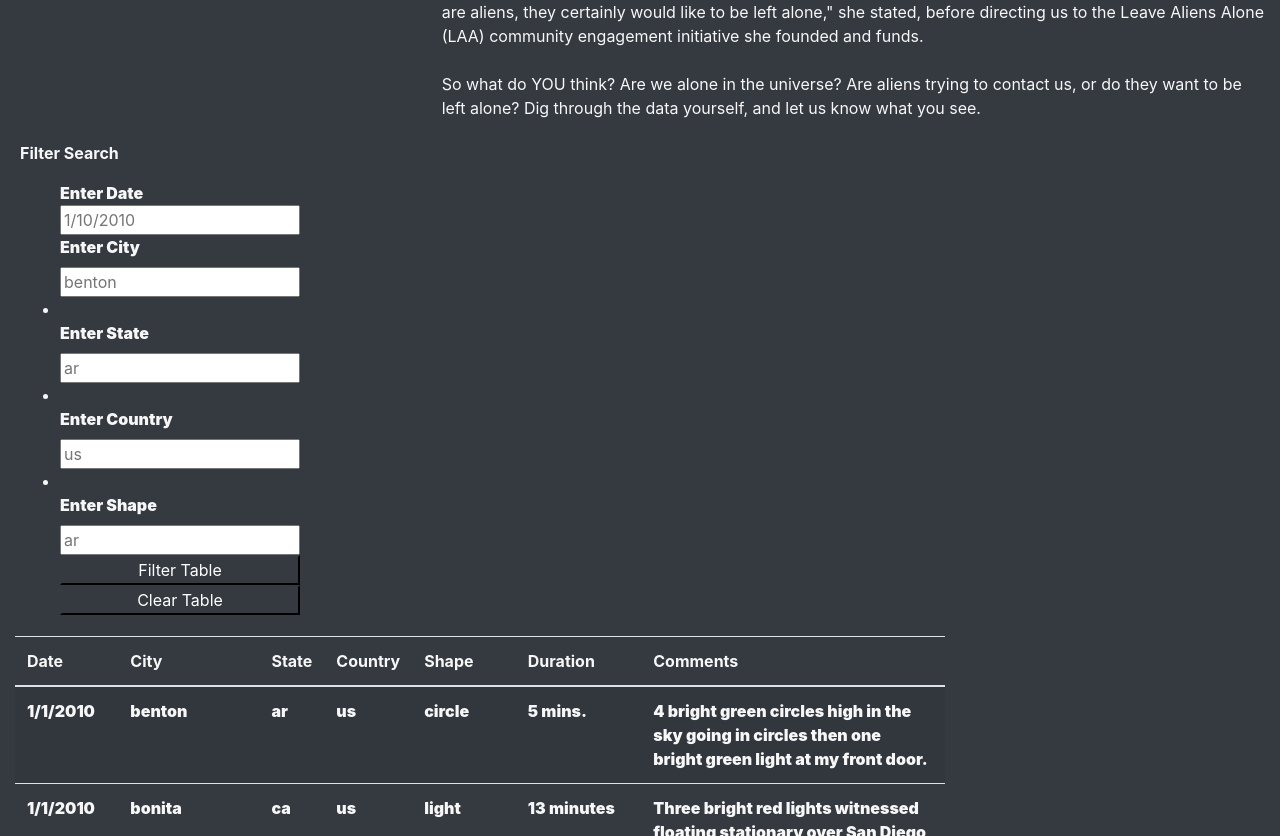
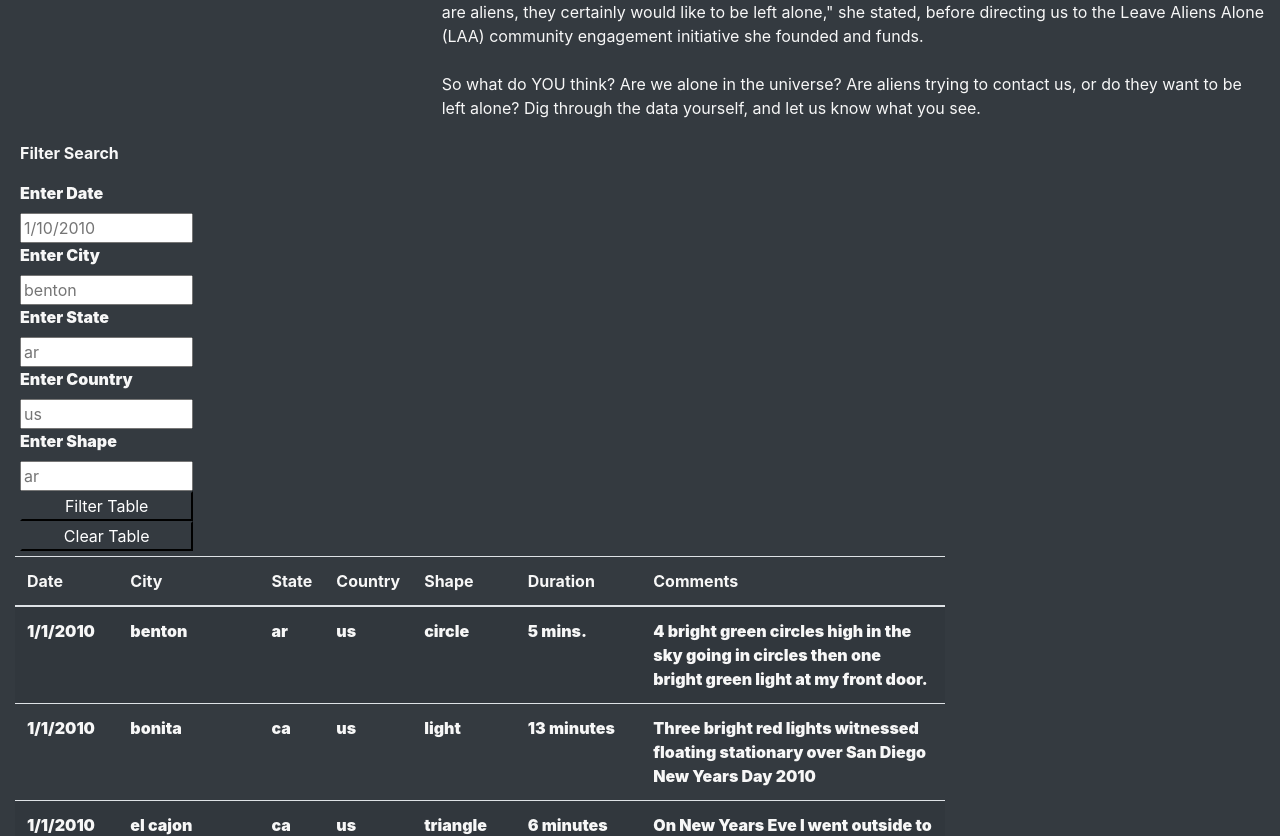
Before and after one commit to DougUOT/UFOs, a plain HTML site: page index.html in a window 1280 px wide. Shown: the part 603-1439 px from the top of the page. Drawn offline with nearby package versions, Linux system fonts and the light colour scheme.

Commit message:
Add files via upload

```diff
--- a/index.html
+++ b/index.html
@@ -34,7 +34,7 @@
     <!-- Article Title & Article Paragraph -->
     <div class="container-fluid">
         <div class="row">
-            <div class="col-md-4">
+            <div class="col-md-4 article-title">
                 <h3>UFO Sightings: Fact of Fancy? <small>Ufologists Weigh In</small></h3>
             </div>
 
@@ -51,40 +51,35 @@
         <div class="container-fluid">
             <div class="row">
                 <!-- Filter -->
-                <div class="col-md-3">
+                <div class="col-md-2">
                     <form class="bg-dark">
                         <p><b></u>Filter Search</u><b></u>
 
-                        <ul class="bg-dark">
+                        <ul class="list-group">
                             <!-- Challenge using Filter -->
-                            <li class="list-group" class="btn-dark>
+                            <li class="list-group" class="btn-dark">
                                 <label for="datetime">Enter Date</label>
                                 <input type="text" placeholder="1/10/2010" id="datetime" />
                             </li>
 
-                            </li>
                             <li class="list-group" class="btn-dark">
                                 <label for="city">Enter City</label>
-                                <input type="text" placeholder="benton" id="city">
-
+                                <input type="text" placeholder="benton" id="city"/>
                             </li>
 
-                            <li>
                             <li class="list-group" class="btn-dark">
                                 <label for="state">Enter State</label>
-                                    <input type="text" placeholder="ar" id="state">
+                                <input type="text" placeholder="ar" id="state"/>
                             </li>
 
-                            <li>
                             <li class="list-group" class="btn-dark">
                                 <label for="country">Enter Country</label>
-                                    <input type="text" placeholder="us" id="country">
+                                <input type="text" placeholder="us" id="country"/>
                             </li>
 
-                            <li>
                             <li class="list-group" class="btn-dark">
                                 <label for="shape">Enter Shape</label>
-                                    <input type="text" placeholder="ar" id="shape">
+                                <input type="text" placeholder="ar" id="shape"/>
                             </li>
 
                             <!-- Filter and Clean Button-->
```
Lines whose indentation alone changed are shown as unchanged.
